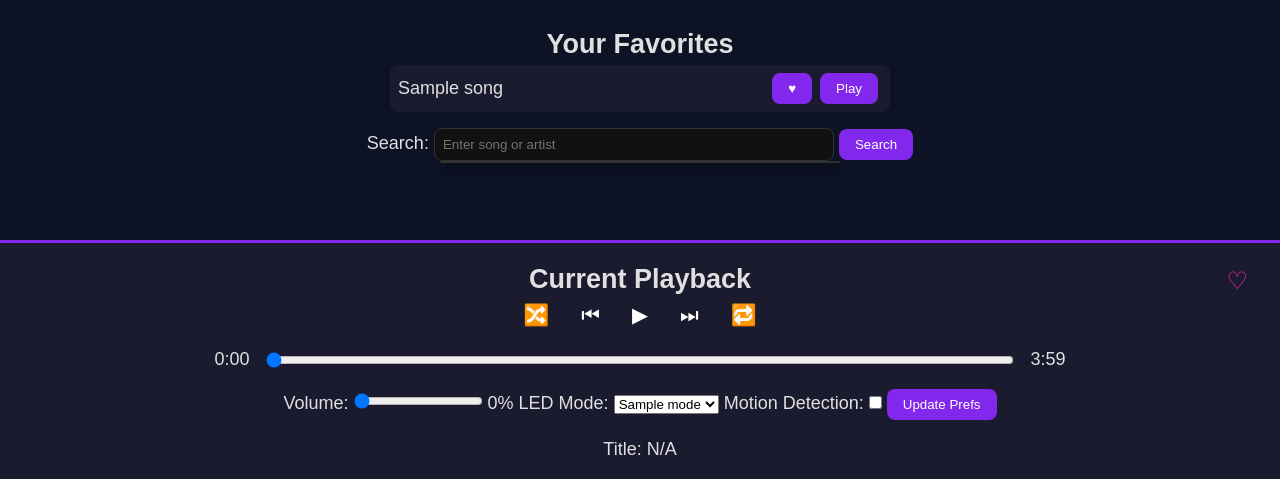
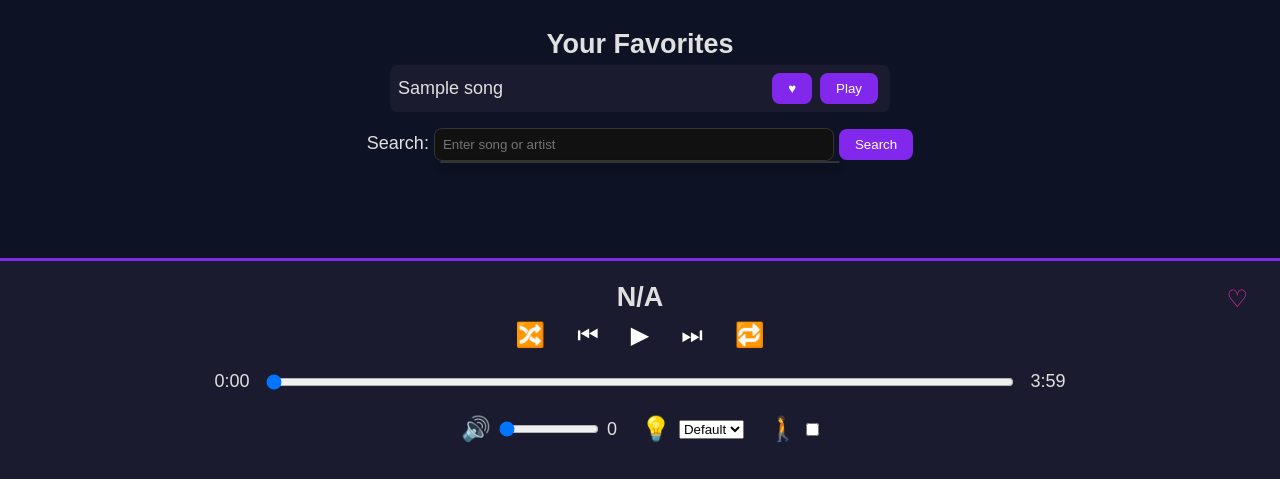
Before and after one commit to Roman-Manzhelii/PartySense, a Flask app: template party_app/templates/dashboard.html in a window 1280 px wide. Shown: the part 321-800 px from the top of the page. Run offline with Flask 3, Linux system fonts and the light colour scheme; the template is opened without the code that fills it: most values are stand-ins (such as "Sample title", 1, 10 or a date in 2020); some libraries are stand-ins or nearby versions.

Commit message:
add PubNub messaging and debounce for updating user preferences
- Got rid of the 'form' and the 'update preferences' button

```diff
--- a/party_app/app.py
+++ b/party_app/app.py
@@ -46,6 +46,7 @@ from blueprints.playlists import playlists_bp
 from blueprints.favorites import favorites_bp
 from blueprints.categories import categories_bp
 from blueprints.playback import playback_bp
+from blueprints.preferences import preferences_bp
 
 app.register_blueprint(auth_bp)
 app.register_blueprint(music_bp)
@@ -54,6 +55,7 @@ app.register_blueprint(playlists_bp)
 app.register_blueprint(favorites_bp)
 app.register_blueprint(categories_bp)
 app.register_blueprint(playback_bp)
+app.register_blueprint(preferences_bp)
 
 def handle_status_update(message):
     try:
--- a/party_app/static/css/styles.css
+++ b/party_app/static/css/styles.css
@@ -205,7 +205,7 @@ button:hover {
   background: transparent;
   color: #fff;
   border: none;
-  font-size: 1.3rem;
+  font-size: 1.5rem;
   padding: 0.2rem 0.5rem;
   transition: color var(--transition-speed);
 }
@@ -232,6 +232,27 @@ button:hover {
   font-weight: bold;
 }
 
+/* Preferences container (нові стилі для блоку налаштувань) */
+#preferences-container {
+  display: flex;
+  align-items: center;
+  justify-content: center;
+  gap: 1.5rem;
+  margin-bottom: 1rem;
+}
+.pref-item {
+  display: flex;
+  align-items: center;
+  gap: 0.5rem;
+}
+.pref-icon {
+  font-size: 1.5rem;
+}
+/* Приклад ширини слайдера для гучності */
+#volume-slider {
+  width: 100px;
+}
+
 /* media queries */
 @media (min-width: 600px) {
   body {
--- a/party_app/static/js/main.js
+++ b/party_app/static/js/main.js
@@ -5,7 +5,9 @@ const API = {
     PLAYLISTS: "/api/playlists",
     FAVORITES: "/api/favorites",
     CATEGORIES: "/api/categories",
-    PLAYBACK: "/api/playback"
+    PLAYBACK: "/api/playback",
+    // Новий ендпоінт:
+    PREFERENCES: "/api/preferences"
 };
 
 let nextPageToken = null;
@@ -39,8 +41,11 @@ document.addEventListener("DOMContentLoaded", () => {
   // 3) Socket
   setupSocket();
 
-  // 4) Playback UI (shuffle, prev, play/pause, next, repeat, slider)
+  // 4) Playback UI
   setupPlaybackUI();
+
+  // 5) Preferences UI (із дебаунсом)
+  initPreferencesUI();
 });
 
 /* ========== Helpers ========== */
@@ -61,6 +66,7 @@ function setupSearch() {
     handleAutocomplete(searchInput, suggestionsList);
   }, 300);
 
+  if (searchInput) {
     searchInput.addEventListener("input", debouncedAutocomplete);
 
     // Enter => start search
@@ -70,8 +76,9 @@ function setupSearch() {
         initiateSearch(searchInput.value.trim());
       }
     });
+  }
 
-  // Pagination with pinned playback
+  // Infinity scroll
   window.addEventListener("scroll", debounce(() => {
     if (isLoading || !nextPageToken) return;
     const pinned = document.getElementById("playback-status");
@@ -83,6 +90,7 @@ function setupSearch() {
 
   // Close suggestions if clicked outside
   document.addEventListener("click", (evt) => {
+    if (!suggestionsList) return;
     if (!suggestionsList.contains(evt.target) && evt.target !== searchInput) {
       suggestionsList.innerHTML = "";
     }
@@ -90,6 +98,7 @@ function setupSearch() {
 }
 
 function handleAutocomplete(searchInput, suggestionsList) {
+  if (!searchInput || !suggestionsList) return;
   const query = searchInput.value.trim();
   if (query.length < 2) {
     suggestionsList.innerHTML = "";
@@ -167,6 +176,7 @@ function renderSearchResults(data) {
   if (!resultsGrid) return;
 
   (data.items || []).forEach(({ snippet, id }) => {
+    if (!id || !snippet) return;
     if (loadedVideoIds.has(id.videoId)) return;
     loadedVideoIds.add(id.videoId);
 
@@ -213,10 +223,6 @@ function setupSocket() {
 }
 
 /* ========== 3. Playback, Favorites, Current Playback ========== */
-
-/**
- * Ініціалізація нових кнопок: shuffle, prev, play/pause, next, repeat + прогрес-бар
- */
 function setupPlaybackUI() {
   const shuffleBtn = document.getElementById("btn-shuffle");
   const prevBtn = document.getElementById("btn-prev");
@@ -225,14 +231,10 @@ function setupPlaybackUI() {
   const repeatBtn = document.getElementById("btn-repeat");
 
   shuffleBtn?.addEventListener("click", () => {
-    // set_mode => shuffle
     fetch(API.PLAYBACK, {
       method: "POST",
       headers: { "Content-Type": "application/json" },
-      body: JSON.stringify({
-        action: "set_mode",
-        mode: "shuffle"
-      })
+      body: JSON.stringify({ action: "set_mode", mode: "shuffle" })
     });
   });
 
@@ -242,10 +244,8 @@ function setupPlaybackUI() {
 
   playPauseBtn?.addEventListener("click", () => {
     if (currentPlayingState === "playing") {
-      // Pause
       sendPauseCommand();
     } else {
-      // Resume
       sendResumeCommand();
     }
   });
@@ -255,14 +255,10 @@ function setupPlaybackUI() {
   });
 
   repeatBtn?.addEventListener("click", () => {
-    // set_mode => repeat
     fetch(API.PLAYBACK, {
       method: "POST",
       headers: { "Content-Type": "application/json" },
-      body: JSON.stringify({
-        action: "set_mode",
-        mode: "repeat"
-      })
+      body: JSON.stringify({ action: "set_mode", mode: "repeat" })
     });
   });
 
@@ -424,34 +420,39 @@ function removeFavoriteUI(video_id) {
   if (li) li.remove();
 }
 
-/* Current Playback UI local update */
 function updateCurrentPlaybackUI(songData, state, pos) {
-  document.getElementById("current-song-title").textContent = songData.title || "Unknown";
+  const titleEl = document.getElementById("current-song-title");
+  if (titleEl) {
+    titleEl.textContent = songData.title || "Unknown";
+  }
   currentDuration = songData.duration || 0;
   currentPosition = pos || 0;
   currentPlayingState = state;
 
-  // If there's a slider, update max & value
   const slider = document.getElementById("playback-progress");
   if (slider) {
     slider.max = currentDuration;
     slider.value = currentPosition;
   }
 
-  document.getElementById("playback-state").textContent = state;
-  document.getElementById("playback-position").textContent = `${pos} sec`;
+  const playbackStateEl = document.getElementById("playback-state");
+  if (playbackStateEl) {
+    playbackStateEl.textContent = state;
+  }
+  const playbackPosEl = document.getElementById("playback-position");
+  if (playbackPosEl) {
+    playbackPosEl.textContent = `${pos} sec`;
+  }
 
   window.__currentPlaybackId = songData.video_id || "";
   checkIfFavorite(window.__currentPlaybackId);
 
-  // Update play/pause button icon
   const playPauseBtn = document.getElementById("btn-play-pause");
   if (playPauseBtn) {
     playPauseBtn.textContent = (state === "playing") ? "⏸" : "▶";
   }
 }
 
-/** Перевіряємо чи поточний трек у favorites */
 function checkIfFavorite(video_id) {
   if (!video_id) return;
   fetch(API.FAVORITES)
@@ -473,7 +474,6 @@ function toggleFavoriteInPlayback() {
   toggleFavorite(vid);
 }
 
-/** Якщо є => remove, якщо немає => add */
 function toggleFavorite(video_id) {
   fetch(API.FAVORITES)
     .then(res => res.json())
@@ -490,7 +490,8 @@ function toggleFavorite(video_id) {
 }
 
 function addFavorite(video_id) {
-  const title = document.getElementById("current-song-title").textContent || "Unknown Title";
+  const titleEl = document.getElementById("current-song-title");
+  const title = titleEl ? titleEl.textContent || "Unknown Title" : "Unknown Title";
   const songObj = {
     video_id,
     title,
@@ -506,7 +507,8 @@ function addFavorite(video_id) {
   })
     .then(res => res.json())
     .then(() => {
-    document.getElementById("current-heart-btn").textContent = "♥";
+      const heartBtn = document.getElementById("current-heart-btn");
+      if (heartBtn) heartBtn.textContent = "♥";
       alert(`Song '${title}' added to favorites.`);
       updateFavoritesUI_afterAdd(songObj);
     })
@@ -517,7 +519,8 @@ function removeFavorite(video_id) {
   fetch(`${API.FAVORITES}/${video_id}`, { method: "DELETE" })
     .then(res => res.json())
     .then(() => {
-      document.getElementById("current-heart-btn").textContent = "♡";
+      const heartBtn = document.getElementById("current-heart-btn");
+      if (heartBtn) heartBtn.textContent = "♡";
       alert(`Song removed from favorites.`);
       removeFavoriteUI(video_id);
     })
@@ -533,9 +536,15 @@ function updatePlaybackUI(data) {
   currentPosition = position || 0;
   currentDuration = duration || 0;
 
-  document.getElementById("current-song-title").textContent = title || "N/A";
-  document.getElementById("playback-state").textContent = state || "Stopped";
-  document.getElementById("playback-position").textContent = `${currentPosition} sec`;
+  const titleEl = document.getElementById("current-song-title");
+  if (titleEl) titleEl.textContent = title || "N/A";
+
+  const playbackStateEl = document.getElementById("playback-state");
+  if (playbackStateEl) playbackStateEl.textContent = state || "Stopped";
+
+  const playbackPosEl = document.getElementById("playback-position");
+  if (playbackPosEl) playbackPosEl.textContent = `${currentPosition} sec`;
+
   window.__currentPlaybackId = video_id || "";
 
   const slider = document.getElementById("playback-progress");
@@ -551,3 +560,49 @@ function updatePlaybackUI(data) {
 
   checkIfFavorite(video_id);
 }
+
+/* ========== 4. Preferences ========== */
+
+// Робимо одну debounce-функцію на всі зміни prefs (500 мс)
+const debouncePrefsUpdate = debounce((prefs) => {
+  fetch(API.PREFERENCES, {
+    method: "POST",
+    headers: { "Content-Type": "application/json" },
+    body: JSON.stringify(prefs)
+  })
+    .then(res => res.json())
+    .then(data => {
+      console.log("Preferences updated:", data);
+    })
+    .catch(err => console.error("Preferences update error:", err));
+}, 500);
+
+function initPreferencesUI() {
+  const volumeSlider = document.getElementById("volume-slider");
+  const volumeValue = document.getElementById("volume-value");
+  const ledSelect = document.getElementById("led-mode-select");
+  const motionToggle = document.getElementById("motion-detection-toggle");
+
+  if (volumeSlider && volumeValue) {
+    volumeSlider.addEventListener("input", () => {
+      const val = volumeSlider.value;
+      volumeValue.textContent = val;
+      // Викликаємо debounce-функцію
+      debouncePrefsUpdate({ volume: parseFloat(val) / 100 });
+    });
+  }
+
+  if (ledSelect) {
+    ledSelect.addEventListener("change", () => {
+      const mode = ledSelect.value;
+      debouncePrefsUpdate({ led_mode: mode });
+    });
+  }
+
+  if (motionToggle) {
+    motionToggle.addEventListener("change", () => {
+      const isEnabled = motionToggle.checked;
+      debouncePrefsUpdate({ motion_detection: isEnabled });
+    });
+  }
+}
--- a/party_app/templates/dashboard.html
+++ b/party_app/templates/dashboard.html
@@ -63,7 +63,7 @@
 
   <!-- Закріплений внизу екрану блок Current Playback -->
   <section id="playback-status">
-    <h2>Current Playback</h2>
+    <h2><span id="current-song-title">N/A</span></h2>
 
     <!-- Кнопки керування (новий UI) -->
     <div id="playback-controls">
@@ -81,51 +81,48 @@
       <span id="prog-end">3:59</span>
     </div>
 
-    <!-- Форма налаштувань (volume, led_mode, motion_detection) -->
-    <form method="POST" style="margin-bottom:1rem;">
-      <input type="hidden" name="action" value="update_preferences">
-
-      <label for="volume">Volume:</label>
+    <!-- Блок налаштувань поза формою -->
+    <div id="preferences-container">
+      <!-- Гучність -->
+      <div class="pref-item">
+        <span class="pref-icon">🔊</span>
         <input
           type="range"
-        id="volume"
-        name="volume"
+          id="volume-slider"
           min="0"
           max="100"
           step="1"
           value="{{ (preferences.volume * 100) | int }}"
-        oninput="document.getElementById('volume-display').textContent = this.value + '%'"
         >
-      <span id="volume-display">{{ (preferences.volume * 100) | int }}%</span>
+        <span id="volume-value">{{ (preferences.volume * 100) | int }}</span>
+      </div>
 
-      <label for="led_mode">LED Mode:</label>
-      <select id="led_mode" name="led_mode">
-        {% for mode in allowed_modes %}
-        <option value="{{ mode }}" {% if preferences.led_mode == mode %}selected{% endif %}>
-          {{ mode }}
-        </option>
-        {% endfor %}
+      <!-- LED Mode -->
+      <div class="pref-item">
+        <span class="pref-icon">💡</span>
+        <select id="led-mode-select">
+          <option value="default" {% if preferences.led_mode == "default" %}selected{% endif %}>Default</option>
+          <option value="party"   {% if preferences.led_mode == "party"   %}selected{% endif %}>Party</option>
+          <option value="chill"   {% if preferences.led_mode == "chill"   %}selected{% endif %}>Chill</option>
         </select>
+      </div>
 
-      <label for="motion_detection">Motion Detection:</label>
+      <!-- Motion Detection -->
+      <div class="pref-item">
+        <span class="pref-icon">🚶</span>
         <input
           type="checkbox"
-        id="motion_detection"
-        name="motion_detection"
+          id="motion-detection-toggle"
           {% if preferences.motion_detection %}checked{% endif %}
         >
-
-      <button type="submit">Update Prefs</button>
-    </form>
+      </div>
+    </div>
 
     <!-- Текстова інформація, яку можна сховати або показувати (стан, позиція) -->
     <p style="display:none;">
       State: <span id="playback-state">Stopped</span>
       Position: <span id="playback-position">0 sec</span>
     </p>
-
-    <!-- Поточна пісня -->
-    <p>Title: <span id="current-song-title">N/A</span></p>
 
     <!-- Кнопка-сердечко для поточного треку -->
     <button id="current-heart-btn" onclick="toggleFavoriteInPlayback()">♡</button>
```
Also changed, not shown: party_app/blueprints/preferences.py (added, +54 -0 lines). Lines whose indentation alone changed are shown as unchanged.
